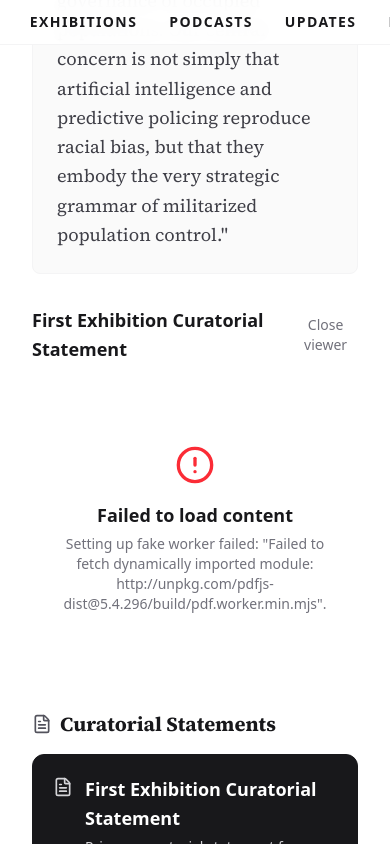
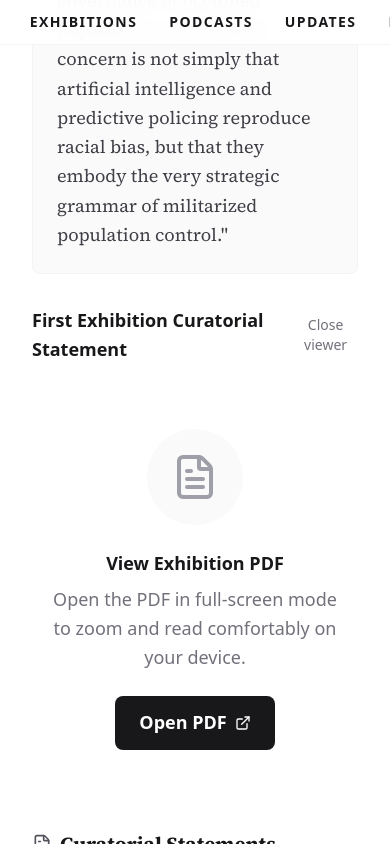
Before and after one commit to bigbrolgnd/cg-iptc, a Next.js app: page /exhibitions/exhibition-one in a window 390 px wide. Both pictures are taken after a click on the button 195 px from the left and 1462 px from the top of the page. Shown: the part 1040-1884 px from the top of the page. Built offline with nearby package versions, Linux system fonts and the light colour scheme; a web font is replaced by a local one.

Commit message:
feat: optimize pdf for mobile and speed up navbar animation

```diff
--- a/components/features/ExhibitionDetail.tsx
+++ b/components/features/ExhibitionDetail.tsx
@@ -3,7 +3,7 @@
 import { useState, useEffect, useCallback } from "react";
 import { Document, Page, pdfjs } from "react-pdf";
 // Text and annotation layers disabled to prevent downloads
-import { ChevronLeft, ChevronRight, AlertCircle, Loader2 } from "lucide-react";
+import { ChevronLeft, ChevronRight, AlertCircle, Loader2, FileText, ExternalLink } from "lucide-react";
 
 // Set up the worker - pdfjs-dist 5.x uses .mjs extension
 pdfjs.GlobalWorkerOptions.workerSrc = `//unpkg.com/pdfjs-dist@${pdfjs.version}/build/pdf.worker.min.mjs`;
@@ -39,11 +39,17 @@ export function ExhibitionDetail({ pdfUrl, assetType = 'pdf' }: ExhibitionDetail
   const [pageNumber, setPageNumber] = useState(1);
   const [error, setError] = useState<string | null>(null);
   const [containerWidth, setContainerWidth] = useState(800);
+  const [isMobile, setIsMobile] = useState(false);
 
   // Calculate responsive width based on container
   const updateWidth = useCallback(() => {
     const maxWidth = Math.min(window.innerWidth - 32, 800); // 16px padding on each side
     setContainerWidth(maxWidth);
+
+    // Check if device is mobile/tablet based on width (standard tablet breakpoint is often 768px or 1024px)
+    // Using 768px as a safe cutoff for "small screens" that benefit from native zoom
+    // Also checking user agent for better accuracy if needed, but width is usually sufficient for responsive layout logic
+    setIsMobile(window.innerWidth < 1024);
   }, []);
 
   useEffect(() => {
@@ -105,6 +111,32 @@ export function ExhibitionDetail({ pdfUrl, assetType = 'pdf' }: ExhibitionDetail
     );
   }
 
+  // Mobile/Tablet View: Button to open native PDF viewer
+  if (isMobile) {
+    return (
+      <div className="w-full flex flex-col items-center gap-6 py-12 px-4 text-center">
+        <div className="p-6 bg-zinc-50 rounded-full">
+            <FileText className="w-12 h-12 text-zinc-400" />
+        </div>
+        <div>
+            <h3 className="text-lg font-semibold text-zinc-900 mb-2">View Exhibition PDF</h3>
+            <p className="text-zinc-500 max-w-sm mx-auto mb-6">
+                Open the PDF in full-screen mode to zoom and read comfortably on your device.
+            </p>
+            <a
+                href={pdfUrl}
+                target="_blank"
+                rel="noopener noreferrer"
+                className="inline-flex items-center gap-2 px-6 py-3 bg-zinc-900 text-white font-semibold rounded-lg hover:bg-zinc-800 transition-colors"
+            >
+                Open PDF
+                <ExternalLink className="w-4 h-4" />
+            </a>
+        </div>
+      </div>
+    );
+  }
+
   return (
     <div
       className="w-full flex flex-col items-center gap-4 py-8"
--- a/tailwind.config.ts
+++ b/tailwind.config.ts
@@ -31,7 +31,7 @@ export default {
             },
             animation: {
                 "spin-tick": "spin-tick 60s steps(60) infinite",
-                marquee: "marquee 3.3s linear infinite",
+                marquee: "marquee 2.2s linear infinite",
             },
         },
     },
```
